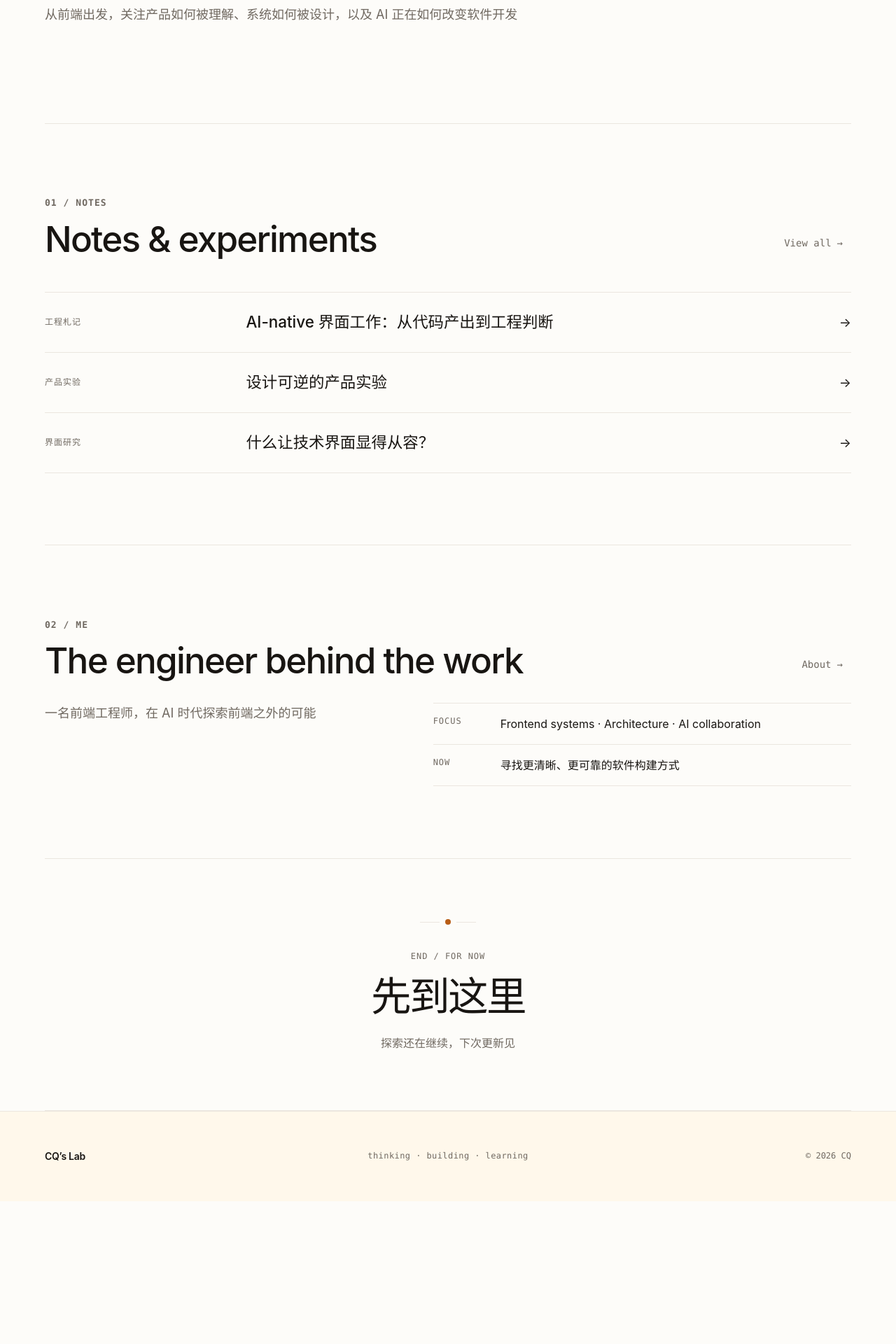
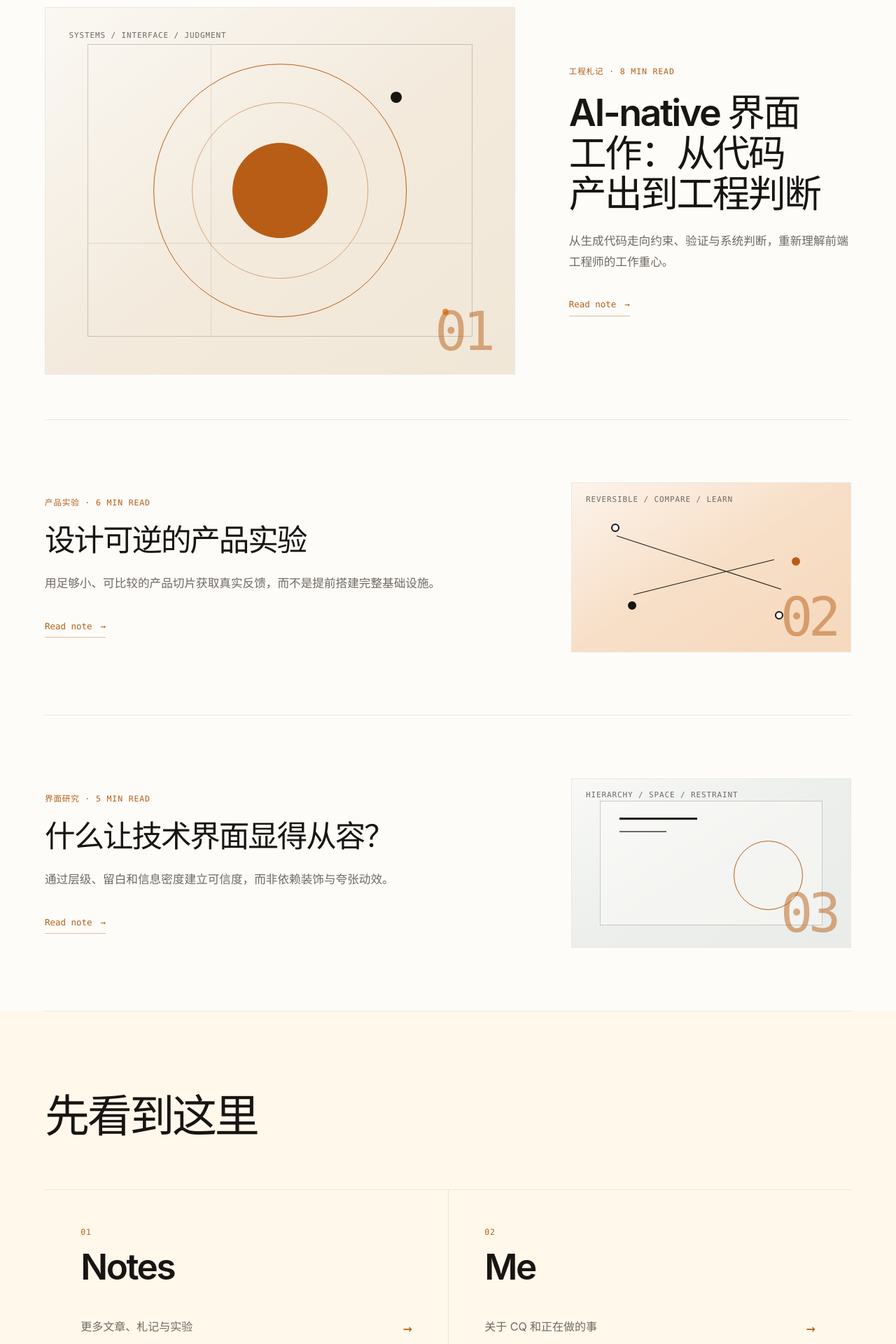
Before and after one commit to bangbangde/codebuff-next, a Next.js app: page / in a window 1280 px wide. Shown: the part 360-2280 px from the top of the page at 70% size. Before the commit the page ends 2076 px from the top, so only its background shows below. Built offline with nearby package versions, Linux system fonts and the light colour scheme.

Commit message:
Redesign landing page with editorial note cards and Chinese-first hero

```diff
--- a/app/content.ts
+++ b/app/content.ts
@@ -3,18 +3,18 @@ export const noteEntries = [
     slug: "ai-native-interface-work",
     kind: "工程札记",
     title: "AI-native 界面工作：从代码产出到工程判断",
-    summary: "从生成代码走向约束、验证与系统判断，重新理解前端工程师的工作重心",
+    summary: "从生成代码走向约束、验证与系统判断，重新理解前端工程师的工作重心。",
   },
   {
     slug: "designing-reversible-experiments",
     kind: "产品实验",
     title: "设计可逆的产品实验",
-    summary: "用足够小、可比较的产品切片获取真实反馈，而不是提前搭建完整基础设施",
+    summary: "用足够小、可比较的产品切片获取真实反馈，而不是提前搭建完整基础设施。",
   },
   {
     slug: "calm-technical-interfaces",
     kind: "界面研究",
     title: "什么让技术界面显得从容？",
-    summary: "通过层级、留白和信息密度建立可信度，而非依赖装饰与夸张动效",
+    summary: "通过层级、留白和信息密度建立可信度，而非依赖装饰与夸张动效。",
   },
 ] as const;
--- a/app/page.tsx
+++ b/app/page.tsx
@@ -1,161 +1,265 @@
 import Link from "next/link";
 import { noteEntries } from "./content";
-import { FactList } from "./fact-list";
 
-const facts = [
+const selectedNotes = [
   {
-    term: "Focus",
-    description: "Frontend systems · Architecture · AI collaboration",
+    ...noteEntries[0],
+    readTime: "8 min read",
+    coverCaption: "Systems / Interface / Judgment",
   },
   {
-    term: "Now",
-    description: "寻找更清晰、更可靠的软件构建方式",
-    descriptionLang: "zh-CN",
+    ...noteEntries[1],
+    readTime: "6 min read",
+    coverCaption: "Reversible / Compare / Learn",
+  },
+  {
+    ...noteEntries[2],
+    readTime: "5 min read",
+    coverCaption: "Hierarchy / Space / Restraint",
   },
 ] as const;
 
-const editorialLabelBaseClassName =
-  "m-0 font-mono leading-body tracking-label uppercase";
+const articleMetaClassName =
+  "m-0 font-mono text-[0.72rem] leading-body tracking-[0.075em] text-accent uppercase";
 
-const editorialLabelClassName = `${editorialLabelBaseClassName} text-xs`;
+const articleSummaryClassName =
+  "mt-6 max-w-[38rem] text-[1.04rem] leading-[1.78] text-muted-foreground [@media(max-width:40rem)]:mt-4 [@media(max-width:40rem)]:text-[0.98rem] [@media(max-width:40rem)]:leading-[1.62]";
 
-const mutedEditorialLabelClassName =
-  `${editorialLabelClassName} text-muted-foreground`;
+const articleCtaClassName =
+  "mt-9 inline-flex items-center gap-3 border-b border-[color-mix(in_srgb,var(--accent)_42%,transparent)] pb-[0.3rem] font-mono text-[0.78rem] leading-body text-accent [@media(max-width:40rem)]:mt-5";
 
-const sectionIndexClassName =
-  `${editorialLabelBaseClassName} text-[0.8125rem] font-semibold text-muted-foreground`;
+const articleLinkClassName =
+  "group no-underline transition-colors duration-150 ease-[ease] hover:text-accent focus-visible:text-accent motion-reduce:transition-none";
 
-const sectionClassName =
-  "border-b [border-bottom-color:var(--border)] py-[clamp(4rem,8vw,7rem)]";
+const closingLinkClassName =
+  "group grid min-h-60 content-between gap-12 p-[clamp(2rem,4vw,3.25rem)] no-underline transition-[color,background-color] duration-150 ease-[ease] hover:bg-accent-soft hover:text-accent focus-visible:bg-accent-soft focus-visible:text-accent motion-reduce:transition-none [@media(max-width:40rem)]:min-h-44 [@media(max-width:40rem)]:gap-8 [@media(max-width:40rem)]:px-0 [@media(max-width:40rem)]:py-7";
 
-const sectionHeadingClassName =
-  "flex [align-items:end] justify-between gap-8 [@media(max-width:40rem)]:[align-items:start] [@media(max-width:40rem)]:gap-4";
+function NoteCover({
+  caption,
+  index,
+  lead = false,
+}: {
+  caption: string;
+  index: number;
+  lead?: boolean;
+}) {
+  const backgroundClassName = [
+    "bg-[#f1e7d7] dark:bg-[#30271d]",
+    "bg-[#f6d9bd] dark:bg-[#3a281c]",
+    "bg-[#e9ece8] dark:bg-[#252a26]",
+  ][index];
 
-const sectionTitleClassName =
-  "mt-3 text-[clamp(1.75rem,4vw,3.25rem)] font-[520] leading-[1.1] tracking-[-0.035em]";
+  return (
+    <div
+      className={`relative isolate overflow-hidden border border-border ${backgroundClassName} ${
+        lead
+          ? "aspect-[1.28] [@media(max-width:40rem)]:aspect-[1.75]"
+          : "aspect-[1.65]"
+      }`}
+      aria-hidden="true"
+    >
+      <div className="absolute inset-0 bg-gradient-to-br from-white/70 via-white/15 to-transparent dark:from-white/5 dark:via-transparent" />
+      <p className="absolute top-[6%] left-[5%] z-[2] m-0 font-mono text-[0.6875rem] leading-body tracking-[0.08em] text-muted-foreground uppercase">
+        {caption}
+      </p>
 
-const sectionLinkClassName =
-  "inline-flex min-h-11 shrink-0 items-center gap-2 rounded-md px-3 font-mono text-sm leading-body text-muted-foreground no-underline transition-[color,background-color] duration-[140ms,140ms] ease-[ease,ease] hover:bg-accent-soft hover:text-accent focus-visible:bg-accent-soft focus-visible:text-accent motion-reduce:transition-none [@media(max-width:40rem)]:-mt-2 [@media(max-width:40rem)]:-mr-3";
+      {index === 0 ? (
+        <>
+          <div className="absolute inset-[10%_9%] border border-foreground/20">
+            <span className="absolute inset-y-0 left-[32%] w-px bg-foreground/10" />
+            <span className="absolute inset-x-0 top-[68%] h-px bg-foreground/10" />
+          </div>
+          <div className="absolute top-1/2 left-1/2 aspect-square w-[54%] -translate-x-1/2 -translate-y-1/2 rounded-full border border-accent">
+            <span className="absolute inset-[15%] rounded-full border border-accent/50" />
+            <span className="absolute inset-[31%] rounded-full border border-accent bg-accent" />
+          </div>
+          <span className="absolute top-[23%] right-[24%] size-4 rounded-full bg-foreground" />
+          <span className="absolute right-[14%] bottom-[16%] size-[0.55rem] rounded-full bg-[#ea8a2e]" />
+        </>
+      ) : null}
 
-const entryClassName =
-  "group grid grid-cols-[minmax(8rem,0.32fr)_minmax(0,1fr)_auto] items-center gap-6 border-b [border-bottom-color:var(--border)] py-6 no-underline transition-[padding,color,background-color] duration-[160ms,160ms,160ms] ease-[ease,ease,ease] hover:bg-surface-muted hover:px-3 hover:text-accent focus-visible:bg-surface-muted focus-visible:px-3 focus-visible:text-accent motion-reduce:transition-none [@media(max-width:40rem)]:grid-cols-[1fr_auto] [@media(max-width:40rem)]:gap-x-4 [@media(max-width:40rem)]:gap-y-2";
+      {index === 1 ? (
+        <>
+          <span className="absolute top-[31%] left-[16%] h-px w-[62%] origin-left rotate-[18deg] bg-foreground" />
+          <span className="absolute top-[66%] left-[22%] h-px w-[52%] origin-left -rotate-[14deg] bg-foreground" />
+          <span className="absolute top-[24%] left-[14%] size-3 rounded-full border-2 border-foreground bg-background" />
+          <span className="absolute top-[44%] right-[18%] size-3 rounded-full border-2 border-accent bg-accent" />
+          <span className="absolute right-[24%] bottom-[19%] size-3 rounded-full border-2 border-foreground bg-background" />
+          <span className="absolute bottom-[25%] left-[20%] size-3 rounded-full border-2 border-foreground bg-foreground" />
+        </>
+      ) : null}
+
+      {index === 2 ? (
+        <>
+          <div className="absolute inset-[13%_10%] border border-foreground/20 bg-background/50" />
+          <span className="absolute top-[23%] left-[17%] h-[3px] w-[28%] bg-foreground" />
+          <span className="absolute top-[31%] left-[17%] h-0.5 w-[17%] bg-muted-foreground" />
+          <span className="absolute right-[17%] bottom-[22%] aspect-square w-[25%] rounded-full border border-accent" />
+        </>
+      ) : null}
+
+      <p className="absolute right-[5%] bottom-[4%] m-0 font-mono text-[clamp(2.5rem,6vw,5.5rem)] leading-none font-medium tracking-[-0.08em] text-accent/50">
+        {String(index + 1).padStart(2, "0")}
+      </p>
+    </div>
+  );
+}
 
 export default function Home() {
   return (
     <main id="main-content">
       <section
-        className="grid min-h-[min(58svh,40rem)] content-center border-b [border-bottom-color:var(--border)] py-[clamp(4.5rem,9vw,8rem)] [@media(max-width:40rem)]:min-h-0 [@media(max-width:40rem)]:py-[clamp(5rem,22vw,7rem)]"
+        className="grid min-h-0 content-center bg-[radial-gradient(circle_at_14%_9%,rgba(184,93,22,0.045),transparent_28rem)] pt-[clamp(3rem,4.5vw,4rem)] pb-[clamp(2.75rem,4vw,3.5rem)] [@media(max-width:40rem)]:pt-6 [@media(max-width:40rem)]:pb-4"
         aria-labelledby="landing-title"
       >
-        <p className={`${editorialLabelClassName} text-accent`}>
-          Frontend engineering · AI era
-        </p>
         <h1
-          className="mt-6 max-w-[13ch] text-[clamp(3rem,9vw,7.75rem)] font-[520] leading-[0.96] tracking-[-0.065em] text-balance lg:max-w-none lg:text-[clamp(4.5rem,6.2vw,6.75rem)] lg:whitespace-nowrap [@media(max-width:40rem)]:text-[clamp(3rem,13.5vw,4.5rem)] [@media(max-width:40rem)]:leading-[0.98] [@media(max-width:40rem)]:tracking-[-0.055em]"
+          className="m-0 max-w-none text-[clamp(2.9rem,4.5vw,4.5rem)] leading-[0.98] font-[540] tracking-[-0.057em] text-balance [@media(max-width:40rem)]:max-w-[12ch] [@media(max-width:40rem)]:text-[clamp(2.65rem,11.8vw,3.35rem)] [@media(max-width:40rem)]:tracking-[-0.052em]"
           id="landing-title"
         >
-          Beyond the frontend.
+          <span className="inline-block">嗨，这里是</span>{" "}
+          <span
+            className="ml-[0.16em] inline-block text-accent [@media(max-width:40rem)]:ml-[0.12em]"
+            lang="en"
+          >
+            CQ’s Lab
+          </span>
         </h1>
         <p
-          className="mt-8 max-w-[var(--layout-reading)] text-lg leading-body text-muted-foreground"
-          lang="zh-CN"
+          className="mt-[0.65rem] mb-0 text-[0.94rem] leading-normal tracking-[0.012em] text-muted-foreground [@media(max-width:40rem)]:mt-[0.55rem] [@media(max-width:40rem)]:text-[0.82rem]"
+          lang="en"
         >
-          从前端出发，关注产品如何被理解、系统如何被设计，以及 AI
-          正在如何改变软件开发
+          Thinking. Building. Learning.
+        </p>
+        <p
+          className="mt-3 mb-0 flex items-center gap-3 font-mono text-[0.8125rem] leading-body tracking-[0.015em] text-muted-foreground [@media(max-width:40rem)]:mt-[0.6rem] [@media(max-width:40rem)]:text-xs"
+          lang="en"
+        >
+          <span
+            className="size-2 shrink-0 rounded-full bg-accent shadow-[0_0_0_0.34rem_var(--accent-soft)]"
+            aria-hidden="true"
+          />
+          Now — Getting the site ready.
         </p>
       </section>
 
-      <div className="grid">
-        <section className={sectionClassName} aria-labelledby="notes-title">
-          <div className={sectionHeadingClassName}>
-            <div>
-              <p className={sectionIndexClassName}>
-                01 / Notes
+      <section className="border-t border-border" aria-label="Selected notes">
+        <article>
+          <Link
+            className={`${articleLinkClassName} grid grid-cols-[minmax(0,1.25fr)_minmax(19rem,0.75fr)] items-center gap-[clamp(2.5rem,6vw,6rem)] py-[clamp(2.75rem,5vw,4rem)] [@media(max-width:52rem)]:grid-cols-1 [@media(max-width:52rem)]:gap-10 [@media(max-width:40rem)]:gap-6 [@media(max-width:40rem)]:pt-6 [@media(max-width:40rem)]:pb-11`}
+            href={`/notes#${selectedNotes[0].slug}`}
+          >
+            <NoteCover
+              caption={selectedNotes[0].coverCaption}
+              index={0}
+              lead
+            />
+            <div className="max-w-[29rem] [@media(max-width:52rem)]:max-w-[38rem]">
+              <p className={articleMetaClassName}>
+                {selectedNotes[0].kind} · {selectedNotes[0].readTime}
               </p>
-              <h2 className={sectionTitleClassName} id="notes-title">
-                Notes & experiments
+              <h2 className="mt-5 mb-0 text-[clamp(2rem,4.2vw,3.7rem)] leading-[1.08] font-[560] tracking-[-0.047em] text-balance transition-colors duration-150 ease-[ease] group-hover:text-accent group-focus-visible:text-accent motion-reduce:transition-none [@media(max-width:40rem)]:text-[clamp(2rem,9vw,2.55rem)]">
+                {selectedNotes[0].title}
               </h2>
-            </div>
-            <Link href="/notes" className={sectionLinkClassName}>
-              View all <span aria-hidden="true">→</span>
-            </Link>
-          </div>
-
-          <div className="mt-12 border-t [border-top-color:var(--border)]">
-            {noteEntries.map((entry) => (
-              <Link
-                href={`/notes#${entry.slug}`}
-                className={entryClassName}
-                key={entry.slug}
-              >
-                <span
-                  className={`${mutedEditorialLabelClassName} [@media(max-width:40rem)]:col-span-full`}
-                >
-                  {entry.kind}
-                </span>
-                <span className="text-[clamp(1.05rem,2.2vw,1.4rem)] font-[540] leading-body">
-                  {entry.title}
-                </span>
-                <span
-                  className="text-lg leading-body transition-[transform] duration-[160ms] ease-[ease] group-hover:[transform:translateX(var(--spacing))] group-focus-visible:[transform:translateX(var(--spacing))] motion-reduce:transition-none"
-                  aria-hidden="true"
-                >
+              <p className={articleSummaryClassName}>
+                {selectedNotes[0].summary}
+              </p>
+              <span className={articleCtaClassName}>
+                Read note
+                <span className="transition-transform duration-150 ease-[ease] group-hover:translate-x-1 group-focus-visible:translate-x-1 motion-reduce:transition-none" aria-hidden="true">
                   →
                 </span>
+              </span>
+            </div>
+          </Link>
+        </article>
+
+        {selectedNotes.slice(1).map((entry, offset) => {
+          const index = offset + 1;
+
+          return (
+            <article className="border-t border-border" key={entry.slug}>
+              <Link
+                className={`${articleLinkClassName} grid grid-cols-[minmax(0,1fr)_minmax(17rem,25rem)] items-center gap-[clamp(2rem,7vw,7rem)] py-[clamp(3.5rem,7vw,6rem)] [@media(max-width:40rem)]:grid-cols-1 [@media(max-width:40rem)]:gap-8 [@media(max-width:40rem)]:py-[3.25rem_4rem]`}
+                href={`/notes#${entry.slug}`}
+              >
+                <div className="max-w-[38rem]">
+                  <p className={articleMetaClassName}>
+                    {entry.kind} · {entry.readTime}
+                  </p>
+                  <h2 className="mt-5 mb-0 max-w-[18ch] text-[clamp(1.9rem,3.4vw,3rem)] leading-[1.08] font-[560] tracking-[-0.047em] text-balance transition-colors duration-150 ease-[ease] group-hover:text-accent group-focus-visible:text-accent motion-reduce:transition-none [@media(max-width:40rem)]:text-[clamp(1.85rem,8vw,2.35rem)]">
+                    {entry.title}
+                  </h2>
+                  <p className={articleSummaryClassName}>{entry.summary}</p>
+                  <span className={articleCtaClassName}>
+                    Read note
+                    <span className="transition-transform duration-150 ease-[ease] group-hover:translate-x-1 group-focus-visible:translate-x-1 motion-reduce:transition-none" aria-hidden="true">
+                      →
+                    </span>
+                  </span>
+                </div>
+                <div className="[@media(max-width:40rem)]:order-first">
+                  <NoteCover caption={entry.coverCaption} index={index} />
+                </div>
               </Link>
-            ))}
-          </div>
-        </section>
-
-        <section className={sectionClassName} aria-labelledby="me-title">
-          <div className={sectionHeadingClassName}>
-            <div>
-              <p className={sectionIndexClassName}>
-                02 / Me
-              </p>
-              <h2 className={sectionTitleClassName} id="me-title">
-                The engineer behind the work
-              </h2>
-            </div>
-            <Link href="/me" className={sectionLinkClassName}>
-              About <span aria-hidden="true">→</span>
-            </Link>
-          </div>
-          <div className="mt-8 grid grid-cols-[minmax(0,0.8fr)_minmax(22rem,1fr)] [align-items:start] gap-[clamp(2rem,6vw,6rem)] [@media(max-width:40rem)]:grid-cols-1 [@media(max-width:40rem)]:gap-8">
-            <p
-              className="m-0 max-w-xl text-lg leading-body text-muted-foreground"
-              lang="zh-CN"
-            >
-              一名前端工程师，在 AI 时代探索前端之外的可能
-            </p>
-            <FactList
-              facts={facts}
-              rowClassName="grid-cols-[5rem_minmax(0,1fr)] gap-4"
-            />
-          </div>
-        </section>
-      </div>
+            </article>
+          );
+        })}
+      </section>
 
       <section
-        className="grid min-h-[clamp(22rem,45svh,32rem)] place-content-center justify-items-center border-b [border-bottom-color:var(--border)] py-16 text-center [@media(max-width:40rem)]:min-h-[22rem]"
-        aria-labelledby="end-title"
+        className="border-t border-border bg-surface-muted py-[clamp(4.5rem,9vw,7.5rem)_clamp(3rem,6vw,5rem)] [box-shadow:0_0_0_100vmax_var(--surface-muted)] [clip-path:inset(0_-100vmax)] [@media(max-width:40rem)]:py-[4rem_2.75rem]"
+        aria-labelledby="closing-title"
       >
-        <div
-          className="relative mb-8 h-4 w-20 before:absolute before:top-1/2 before:left-0 before:h-px before:w-7 before:bg-border before:content-[''] after:absolute after:top-1/2 after:right-0 after:h-px after:w-7 after:bg-border after:content-['']"
-          aria-hidden="true"
+        <h2
+          className="m-0 text-[clamp(2.4rem,5vw,4.75rem)] leading-[1.05] font-[540] tracking-[-0.052em] [@media(max-width:40rem)]:text-[clamp(2.5rem,12vw,3.4rem)]"
+          id="closing-title"
         >
-          <span className="absolute top-1/2 left-1/2 size-2 rounded-full bg-accent [transform:translate(-50%,-50%)]" />
-        </div>
-        <p className={mutedEditorialLabelClassName}>End / for now</p>
-        <h2
-          className="mt-4 text-[clamp(2.25rem,4.5vw,4rem)] font-[520] leading-[1.05] tracking-[-0.045em]"
-          id="end-title"
+          先看到这里
+        </h2>
+        <nav
+          className="mt-[clamp(2.75rem,6vw,4.5rem)] grid grid-cols-2 border-y border-border [@media(max-width:40rem)]:mt-10 [@media(max-width:40rem)]:grid-cols-1"
+          aria-label="继续探索"
         >
-          先到这里
-        </h2>
-        <p className="mt-6 text-base leading-body text-muted-foreground" lang="zh-CN">
-          探索还在继续，下次更新见
-        </p>
+          <Link className={closingLinkClassName} href="/notes">
+            <span>
+              <span className="block font-mono text-[0.72rem] leading-body tracking-[0.075em] text-accent">
+                01
+              </span>
+              <span className="mt-[0.85rem] block text-[clamp(2.25rem,4vw,3.65rem)] leading-none font-[560] tracking-[-0.047em] [@media(max-width:40rem)]:text-[2.4rem]">
+                Notes
+              </span>
+            </span>
+            <span className="flex items-end justify-between gap-8">
+              <span className="text-base leading-[1.6] text-muted-foreground">
+                更多文章、札记与实验
+              </span>
+              <span className="shrink-0 font-mono text-[1.35rem] leading-none text-accent transition-transform duration-150 ease-[ease] group-hover:translate-x-1 group-focus-visible:translate-x-1 motion-reduce:transition-none" aria-hidden="true">
+                →
+              </span>
+            </span>
+          </Link>
+          <Link
+            className={`${closingLinkClassName} border-l border-border [@media(max-width:40rem)]:border-t [@media(max-width:40rem)]:border-l-0`}
+            href="/me"
+          >
+            <span>
+              <span className="block font-mono text-[0.72rem] leading-body tracking-[0.075em] text-accent">
+                02
+              </span>
+              <span className="mt-[0.85rem] block text-[clamp(2.25rem,4vw,3.65rem)] leading-none font-[560] tracking-[-0.047em] [@media(max-width:40rem)]:text-[2.4rem]">
+                Me
+              </span>
+            </span>
+            <span className="flex items-end justify-between gap-8">
+              <span className="text-base leading-[1.6] text-muted-foreground">
+                关于 CQ 和正在做的事
+              </span>
+              <span className="shrink-0 font-mono text-[1.35rem] leading-none text-accent transition-transform duration-150 ease-[ease] group-hover:translate-x-1 group-focus-visible:translate-x-1 motion-reduce:transition-none" aria-hidden="true">
+                →
+              </span>
+            </span>
+          </Link>
+        </nav>
       </section>
     </main>
   );
```
